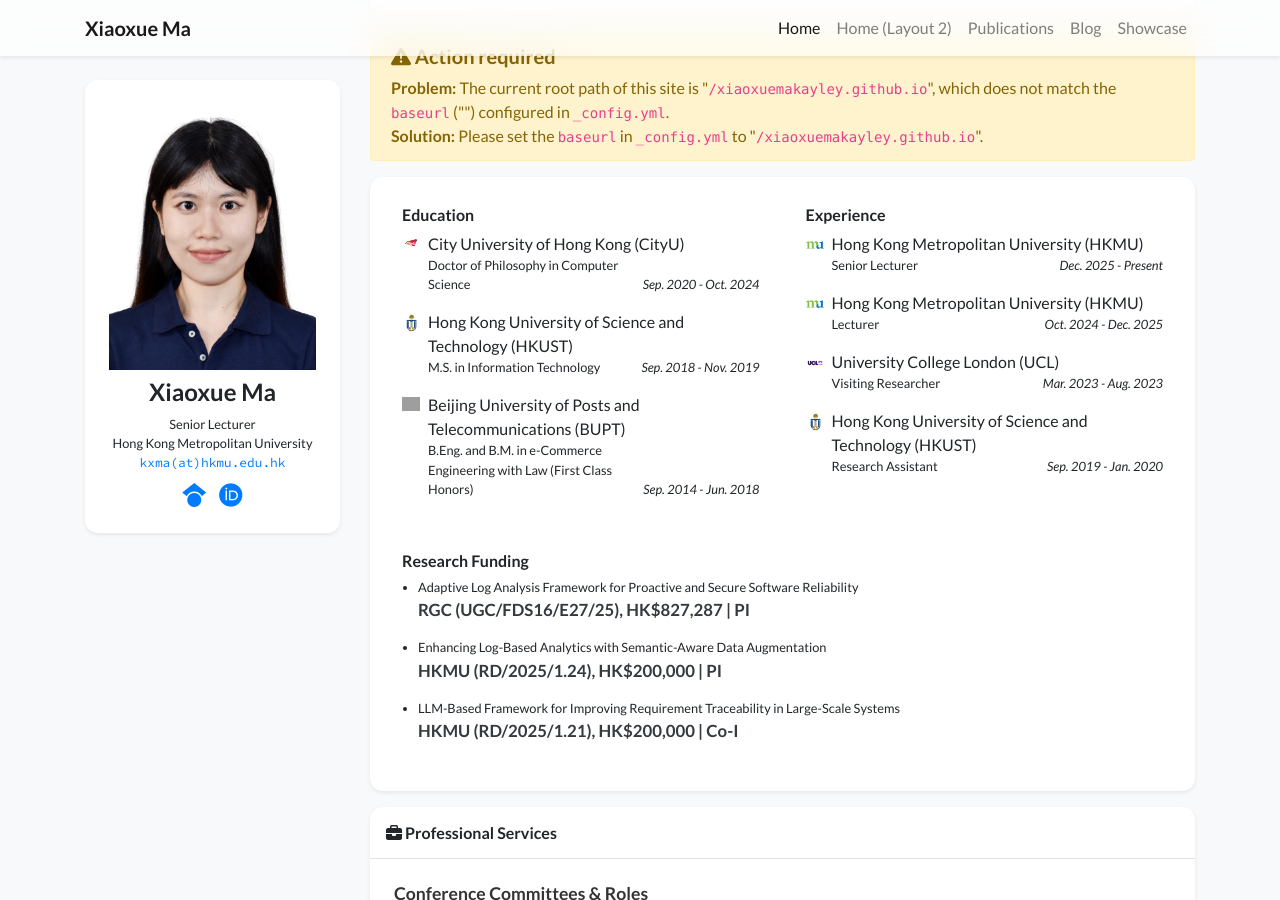
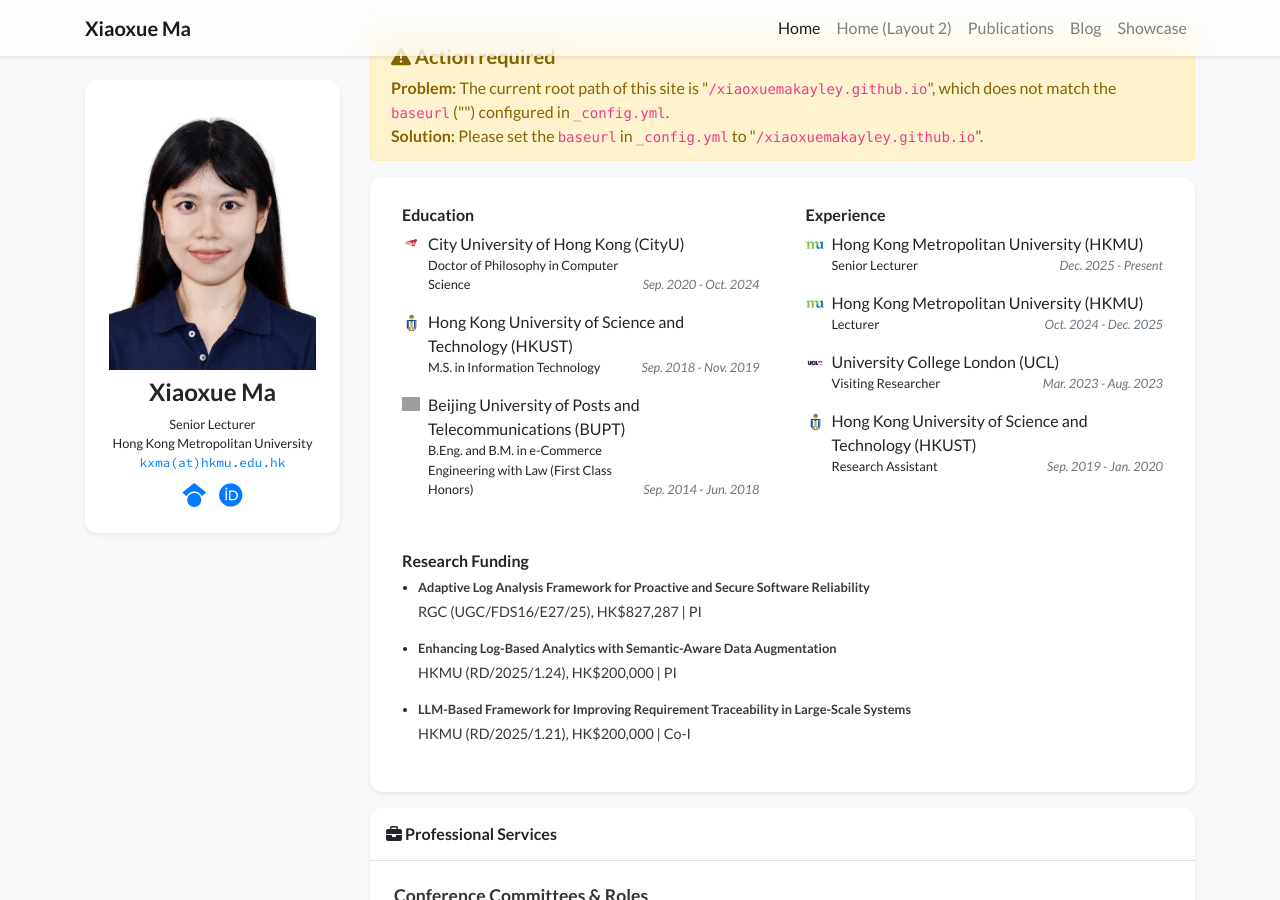
Before and after one commit to xiaoxuemakayley/xiaoxuemakayley.github.io, a Jekyll site: the page built from index.html, in a window 1280 px wide and 900 px high, scrolled down 403 px. Built offline with Jekyll 4.4.1, drawn with Linux system fonts in a browser that asks for light colours; nearby versions of some CDN libraries; a style sheet for code colours, icons or effects is not loaded; grey boxes are pictures that could not be loaded.

Commit message:
Update experience_card.html

```diff
--- a/_includes/widgets/experience_card.html
+++ b/_includes/widgets/experience_card.html
@@ -14,12 +14,14 @@
                                 <li class="media mb-3">
                                     <img src="{{ item.logo | relative_url }}" alt="{{ item.name }}" style="width: 18px;" class="mr-2 mt-1">
                                     <div class="media-body">
-                                        <!-- 去掉了 font-weight-bold，恢复普通字体 -->
+                                        <!-- 学校名保持黑色 -->
                                         <div>{{ item.name }}</div>
-                                        <div class="small">{{ item.dept }}</div>
+                                        <div class="small text-dark">{{ item.dept }}</div>
                                         <div class="small d-flex">
+                                            <!-- 学位/专业保持原色 -->
                                             <div>{{ item.position }}</div>
-                                            <div class="mt-auto ml-auto no-break"><em>{{ item.date }}</em></div>
+                                            <!-- 只有时间变成浅灰色 -->
+                                            <div class="mt-auto ml-auto no-break text-muted"><em>{{ item.date }}</em></div>
                                         </div>
                                     </div>
                                 </li>
@@ -39,12 +41,14 @@
                                 <li class="media mb-3">
                                     <img src="{{ item.logo | relative_url }}" alt="{{ item.name }}" style="width: 18px;" class="mr-2 mt-1">
                                     <div class="media-body">
-                                        <!-- 去掉了 font-weight-bold，恢复普通字体 -->
+                                        <!-- 公司名保持黑色 -->
                                         <div>{{ item.name }}</div>
-                                        <div class="small">{{ item.dept }}</div>
+                                        <div class="small text-dark">{{ item.dept }}</div>
                                         <div class="small d-flex">
+                                            <!-- 职位保持原色 -->
                                             <div>{{ item.position }}</div>
-                                            <div class="mt-auto ml-auto no-break"><em>{{ item.date }}</em></div>
+                                            <!-- 只有时间变成浅灰色 -->
+                                            <div class="mt-auto ml-auto no-break text-muted"><em>{{ item.date }}</em></div>
                                         </div>
                                     </div>
                                 </li>
@@ -54,7 +58,7 @@
                     </div>
                     {% endif %}
 
-                    <!-- 3. Research Funding (全宽，重点突出钱和角色) -->
+                    <!-- 3. Research Funding (全宽，保持正常颜色，不要灰） -->
                     {% if site.data.profile.awards %}
                     <div class="col-12 mb-2 mt-3">
                         <div class="mx-2 my-1">
@@ -62,10 +66,10 @@
                             <ul class="list small pl-3 mb-1">
                                 {% for item in site.data.profile.awards %}
                                 <li class="mb-3">
-                                    <!-- 项目名变回普通字体 -->
-                                    <div>{{ item.name }}</div>
-                                    <!-- 金额和角色加粗并放大！让你一眼看到钱 -->
-                                    <div class="text-dark font-weight-bold" style="font-size: 1.05rem;">
+                                    <!-- 项目名稍微加粗，黑色 -->
+                                    <div class="font-weight-bold text-dark">{{ item.name }}</div>
+                                    <!-- 金额和角色：黑色（不要变灰） -->
+                                    <div class="text-dark mt-1" style="font-size: 0.9rem;">
                                         {{ item.position }}
                                     </div>
                                 </li>
```
